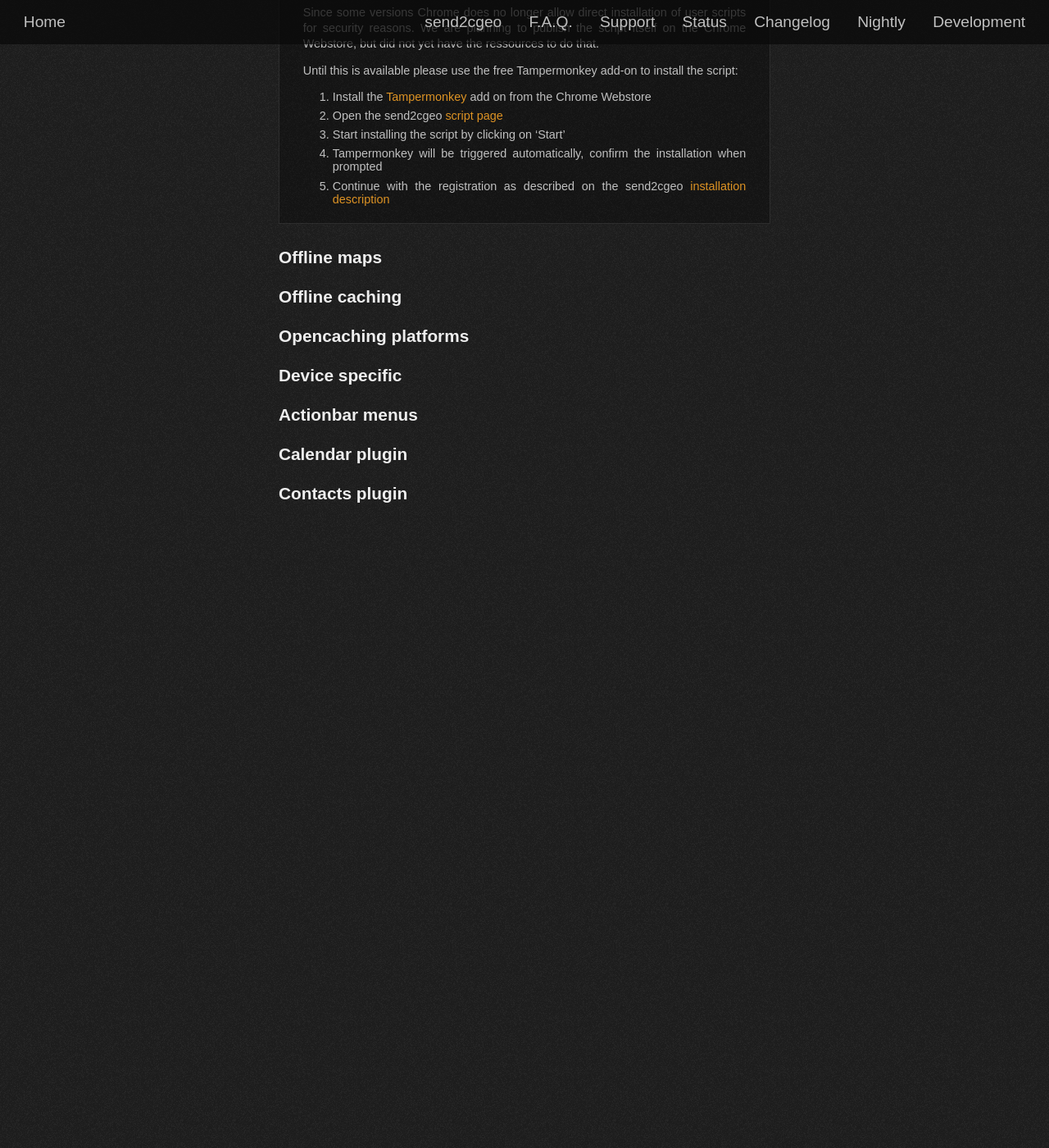
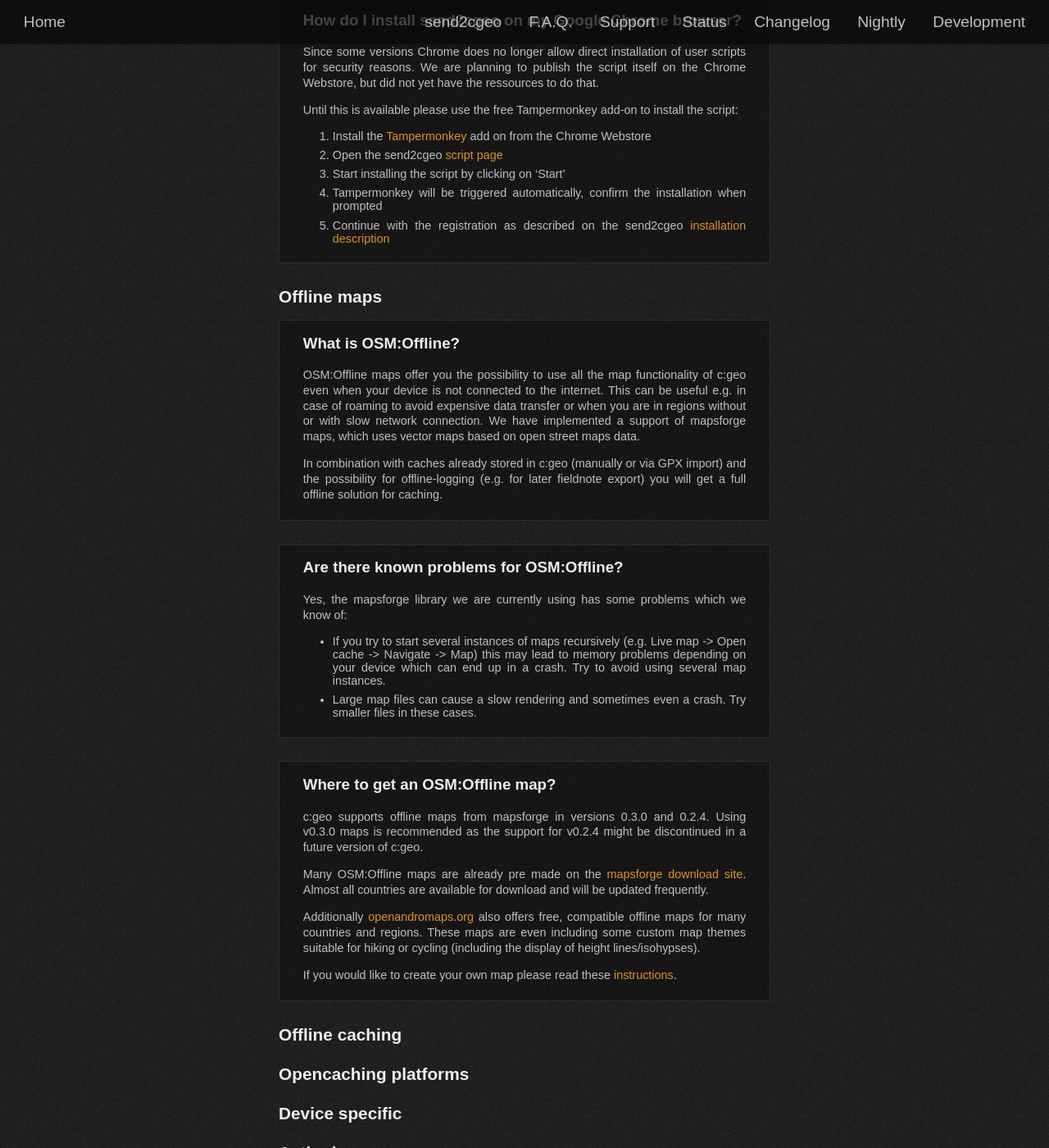
Before and after one commit to cgeo/cgeo.github.io, a Jekyll site: the page built from faq.html, in a window 1280 px wide and 1400 px high, scrolled down 19563 px. Shown: the whole window at 82% size. Built offline with Jekyll 4.4.1, drawn with Linux system fonts in a browser that asks for light colours; some web fonts are replaced; before the commit the page ends 20193 px from its top, so only the background shows below that; some of the changed text lies outside the part shown.

Commit message:
FAQ OSM Offline #1

```diff
--- a/_data/faq.yml
+++ b/_data/faq.yml
@@ -654,6 +654,32 @@
 - title: Offline maps
   items:
 
+      - title: What is OSM:Offline?
+        content: |
+            OSM:Offline maps offer you the possibility to use all the map functionality of c:geo even when your device is not connected to the internet. This can be useful e.g. in case of roaming to avoid expensive data transfer or when you are in regions without or with slow network connection.
+            We have implemented a support of mapsforge maps, which uses vector maps based on open street maps data.
+
+            In combination with caches already stored in c:geo (manually or via GPX import) and the possibility for offline-logging (e.g. for later fieldnote export) you will get a full offline solution for caching.
+
+      - title: Are there known problems for OSM:Offline?
+        content: |
+            Yes, the mapsforge library we are currently using has some problems which we know of:
+
+            - If you try to start several instances of maps recursively (e.g. Live map -> Open cache -> Navigate -> Map) this may lead to memory problems depending on your device which can end up in a crash. Try to avoid using several map instances.
+            - Large map files can cause a slow rendering and sometimes even a crash. Try smaller files in these cases.
+
+      - title: Where to get an OSM:Offline map?
+        content: |
+            c:geo supports offline maps from mapsforge in versions 0.3.0 and 0.2.4.
+            Using v0.3.0 maps is recommended as the support for v0.2.4 might be discontinued in a future version of c:geo.
+
+            Many OSM:Offline maps are already pre made on the [mapsforge download site](http://download.mapsforge.org/maps/).
+            Almost all countries are available for download and will be updated frequently.
+
+            Additionally [openandromaps.org](http://www.openandromaps.org) also offers free, compatible offline maps for many countries and regions. These maps are even including some custom map themes suitable for hiking or cycling (including the display of height lines/isohypses).
+
+            If you would like to create your own map please read these [instructions](https://github.com/cgeo/cgeo/wiki/How-to-create-your-own-offline-maps).
+
 - title: Offline caching
   items:
 
```
